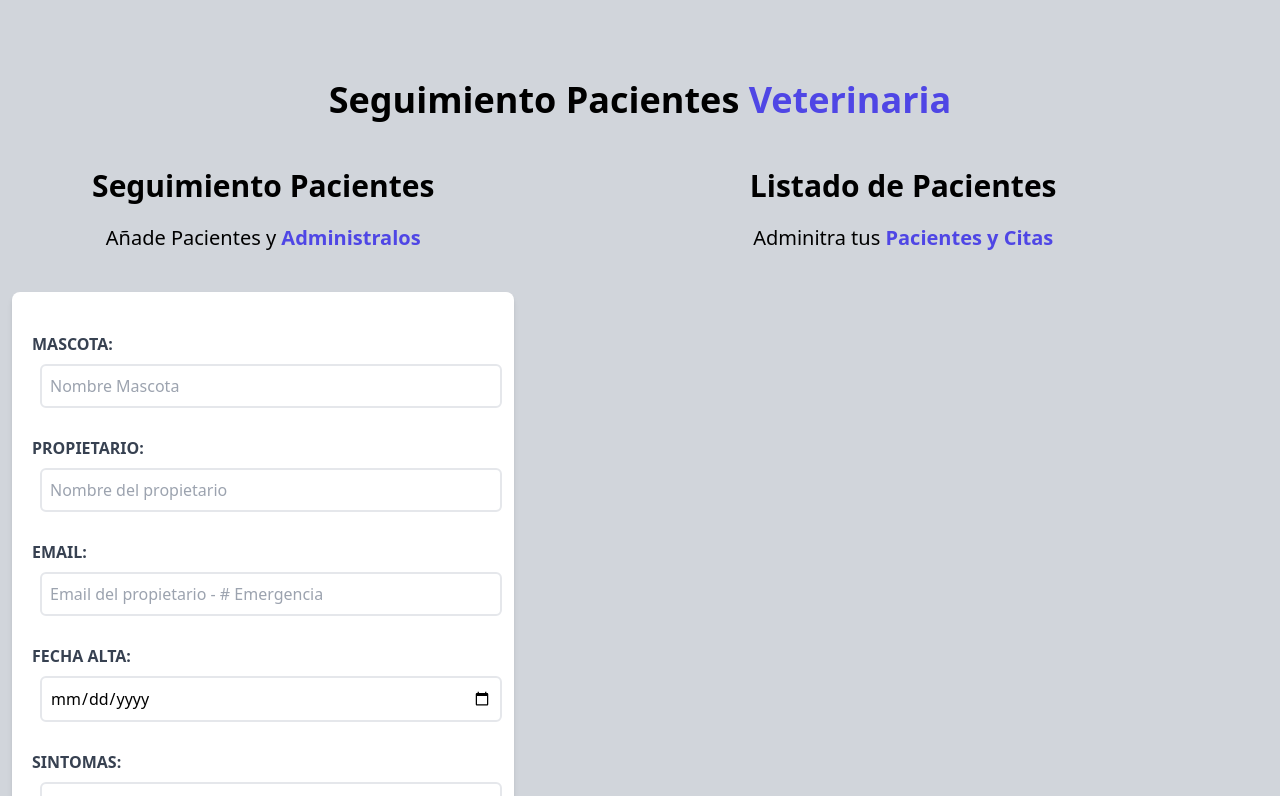
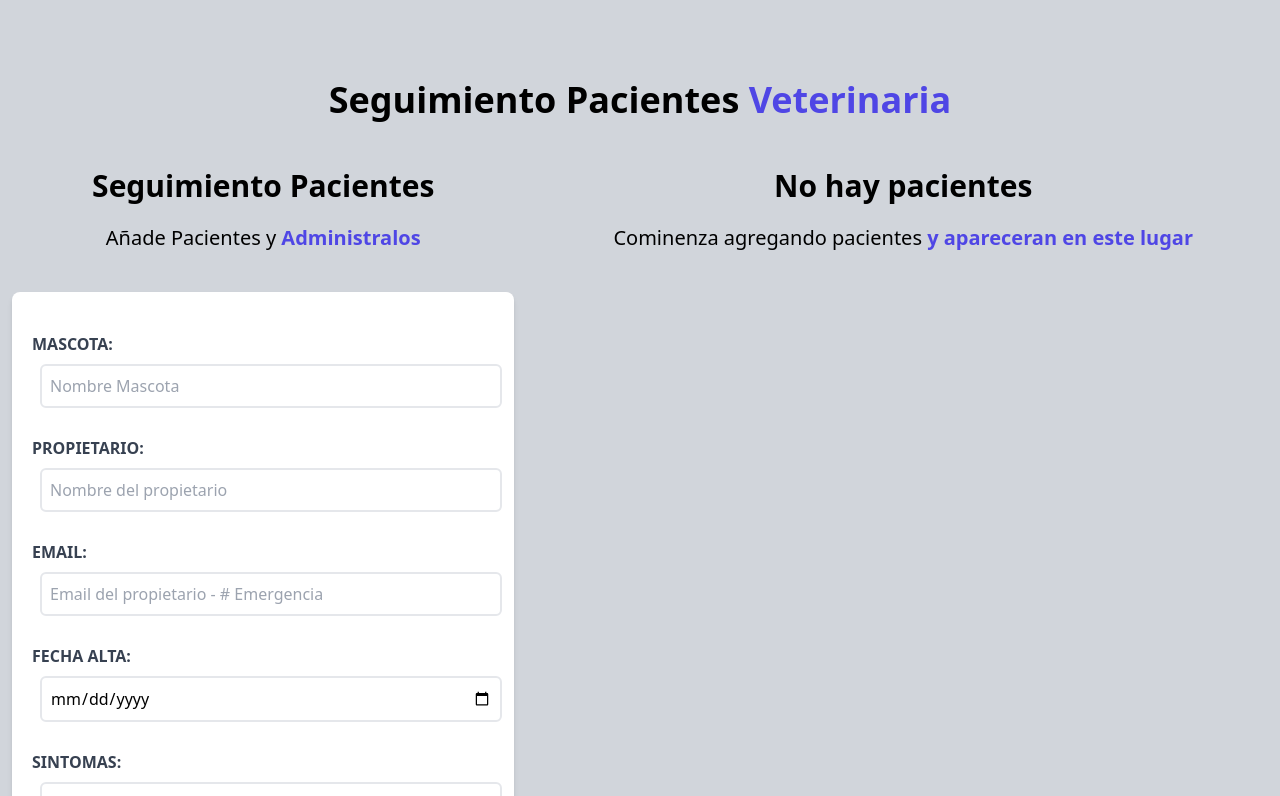
Before and after one commit to Noodle96/ReactPortfolio, a React (Vite) app in the folder Appointment/: page / in a window 1280 px wide. Shown: the top 796 px of the page. Built offline with nearby package versions, Linux system fonts and the light colour scheme.

Commit message:
Mostrar texto de forma condicional

```diff
--- a/Appointment/src/components/ListadoPacientes.jsx
+++ b/Appointment/src/components/ListadoPacientes.jsx
@@ -5,6 +5,8 @@
 
   return (
     <div className=' md:w-1/2 lg:w-3/5 md:h-screen md:overflow-y-scroll'>
+        {pacientes && pacientes.length ? (
+            <>
                 <h2 className='font-black text-3xl text-center'>Listado de Pacientes</h2>
                 <p className='text-xl mt-5 mb-10 text-center'>
                     Adminitra tus{' '}
@@ -19,6 +21,18 @@
                         />
                     ))
                 }
+            </>
+        ) : (
+            <>
+                <h2 className='font-black text-3xl text-center'>No hay pacientes</h2>
+                <p className='text-xl mt-5 mb-10 text-center'>
+                    Cominenza agregando pacientes{' '}
+                    <span className=' text-indigo-600 font-bold'>
+                        y apareceran en este lugar
+                    </span>
+                </p>
+            </>
+        ) }
     </div>
   )
 }
```
Lines whose indentation alone changed are shown as unchanged.
